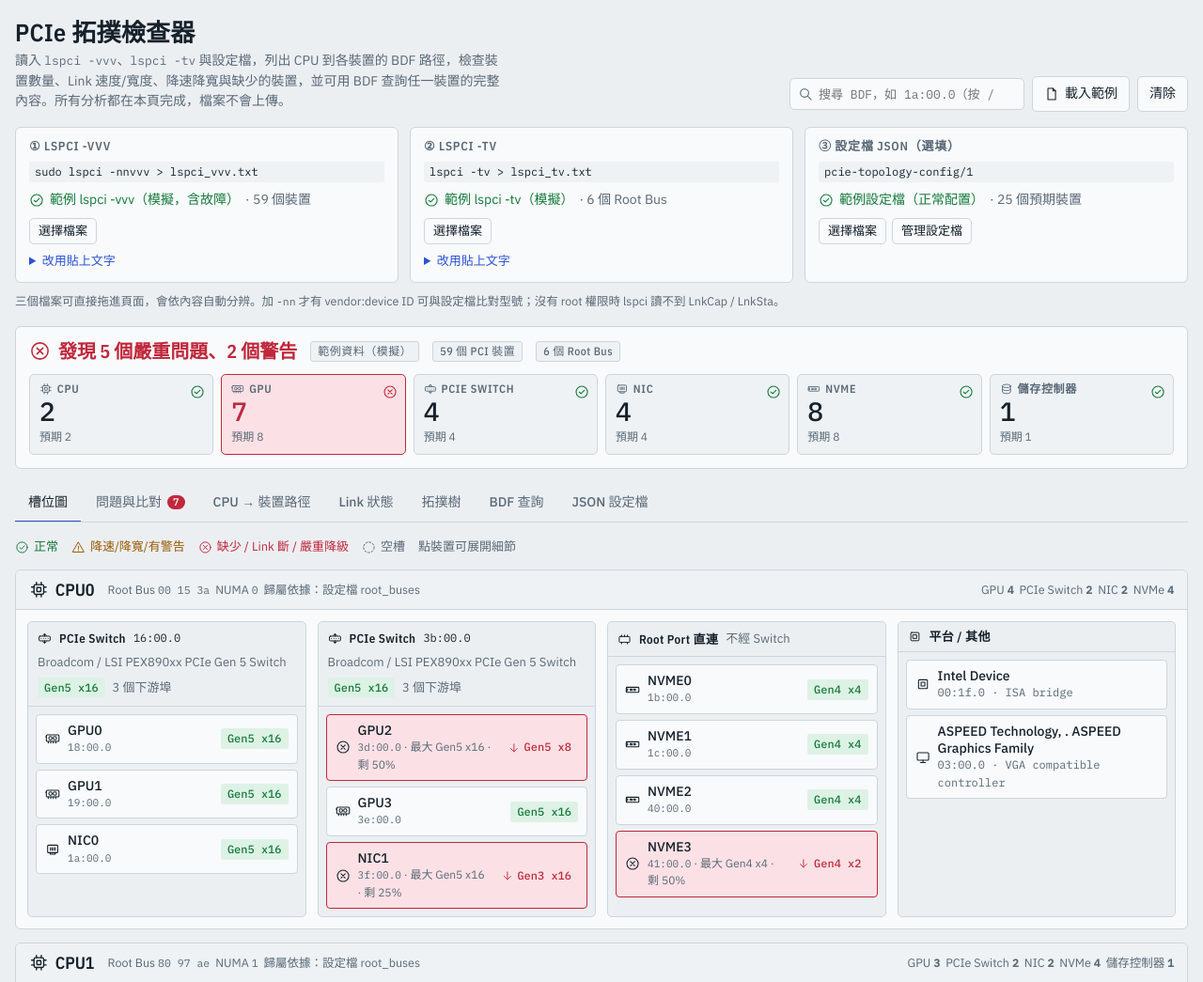
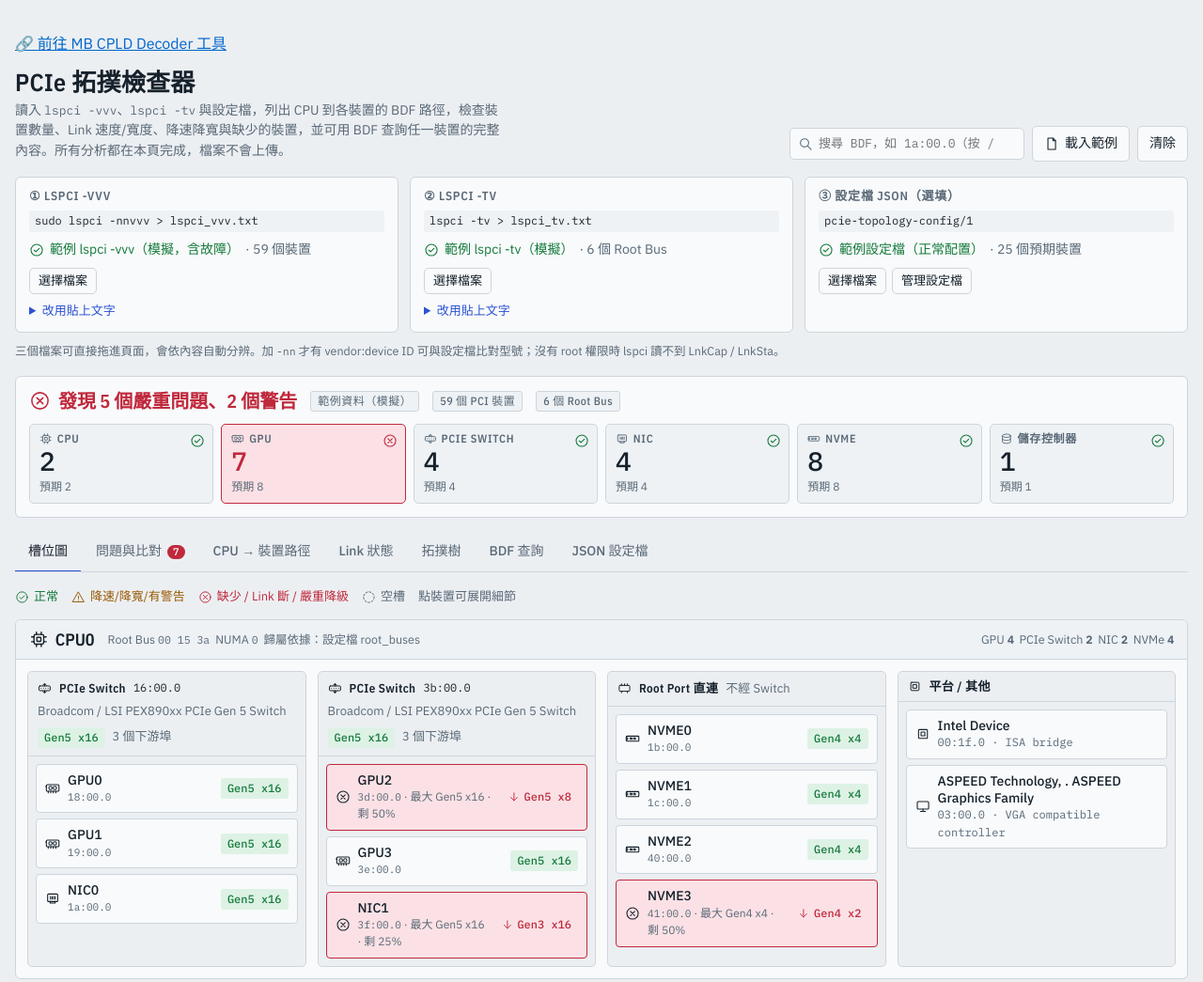
Before and after one commit to JJjmpJJ/pcie_check, a plain HTML site: page index.html in a window 1280 px wide. Shown: the top 1045 px of the page at 94% size. Drawn offline with nearby package versions, Linux system fonts and the light colour scheme.

Commit message:
Update index.html

```diff
--- a/index.html
+++ b/index.html
@@ -1,7 +1,13 @@
 <!doctype html><html><head><meta charset=utf8><meta name=viewport content="width=device-width,initial-scale=1,viewport-fit=cover"><style>:root{color-scheme:light;box-sizing:border-box;padding-top:env(safe-area-inset-top,0px);padding-bottom:env(safe-area-inset-bottom,0px)}html{scroll-padding-top:env(safe-area-inset-top,0px)}body{margin:0;padding:0;font:14px -apple-system,BlinkMacSystemFont,sans-serif;background:#fff;color:#000}img{max-width:100%}[hidden]:not([hidden=until-found i]){display:none!important}</style></head><body>
-<title>PCIe 拓撲檢查器</title>
+<title>PCIe topo檢查器</title>
 <meta name="claude:viewport-fit-sides" content="cover">
 <link rel="stylesheet" href="https://fonts.googleapis.com/css2?family=IBM+Plex+Mono:wght@400;500&family=IBM+Plex+Sans+Condensed:wght@500;600&family=IBM+Plex+Sans:wght@400;500;600&display=swap">
+<!-- 使用相對路徑直接連結到解碼器工具 -->
+<p>
+  <a href="./MB_cpld_decoder_J3.html" style="font-size: 16px; color: #0066cc;">
+    🔗 前往 MB CPLD Decoder 工具
+  </a>
+</p>
 <style>
 /* 版面：頂部三個輸入卡 → 判定列與計數卡 → 分頁（槽位圖為主視圖）；以「硬體槽位晶片」呈現，其餘保持安靜 */
 :root{
```
